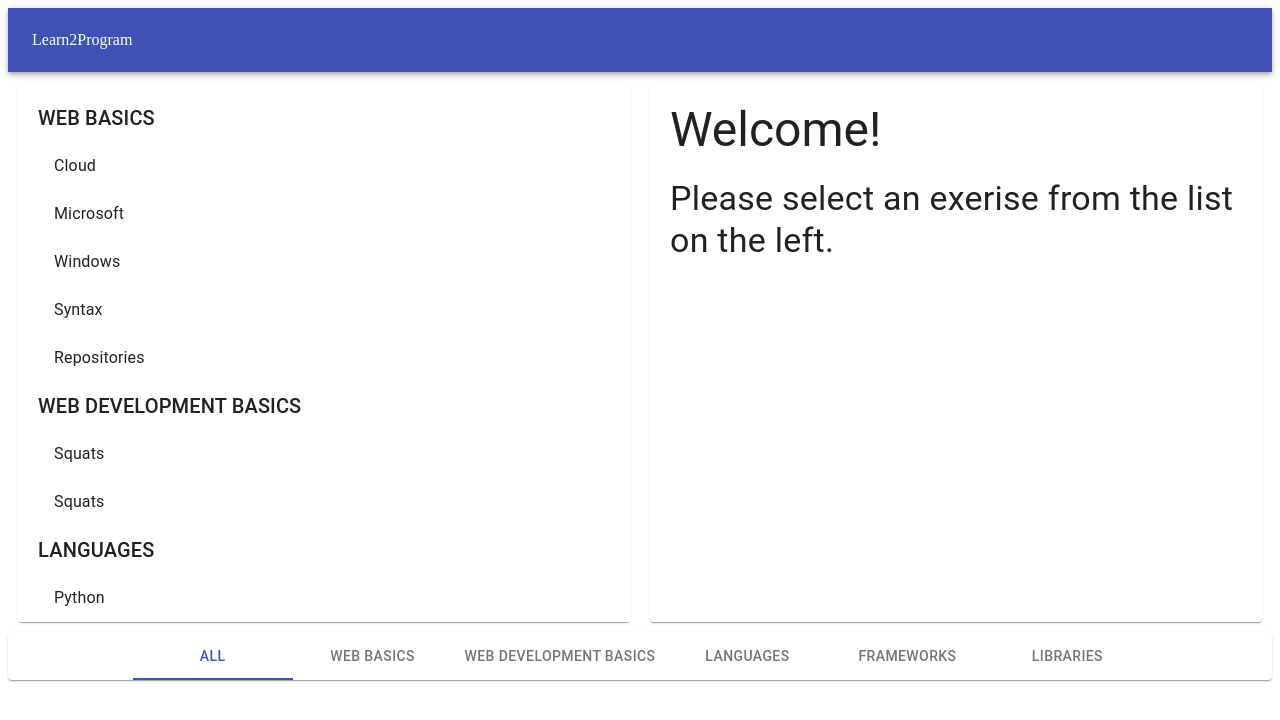
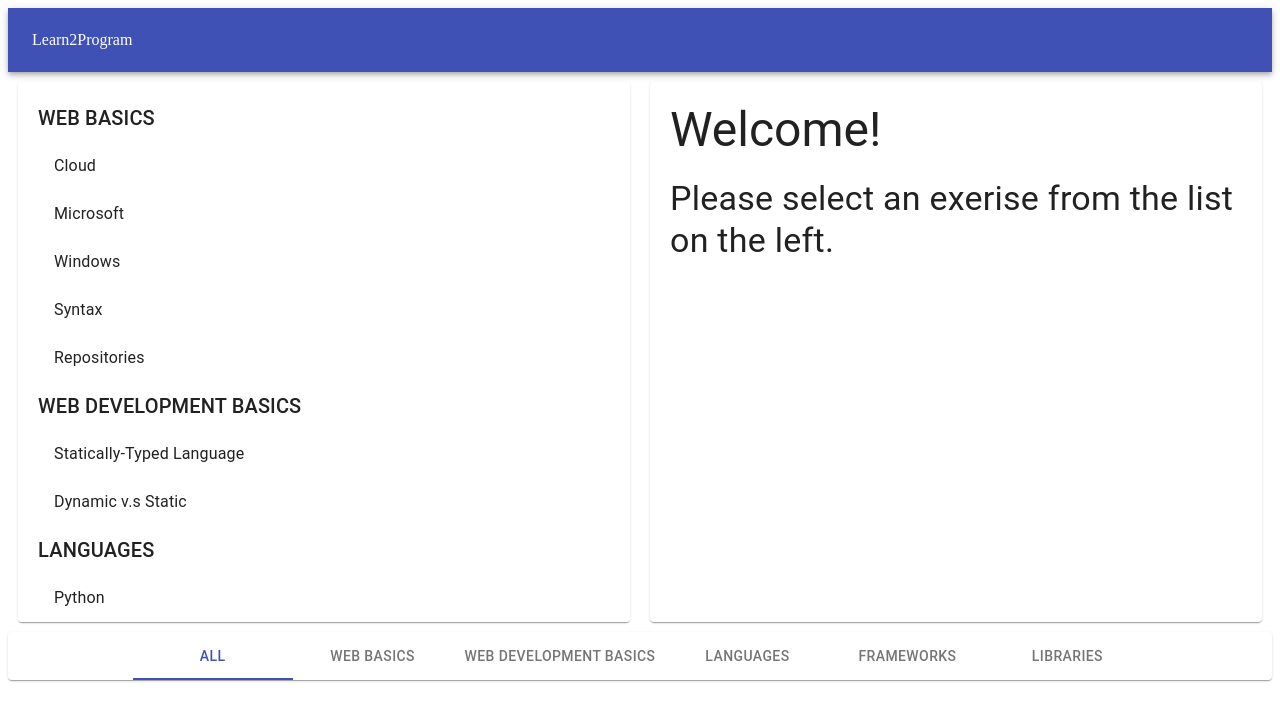
Before and after one commit to kristina-arezina/terms-2-program, a React (Create React App) app: page / in a window 1280 px wide. Shown: the top 720 px of the page. Built offline with nearby package versions, Linux system fonts and the light colour scheme.

Commit message:
created my own spin off wiht the data that I want

```diff
--- a/src/store.js
+++ b/src/store.js
@@ -11,14 +11,14 @@ export const exercises = [
         muscles: 'web basics'
     },
     {
-        id: 'squats',
-        title: 'Squats',
+        id: 'statically-typed-language',
+        title: 'Statically-Typed Language',
         description: 'Legs exercise...',
         muscles: 'web development basics'
     },
     {
-        id: 'squats',
-        title: 'Squats',
+        id: 'dynamic v.s static',
+        title: 'Dynamic v.s Static',
         description: 'Legs exercise...',
         muscles: 'web development basics'
     },
@@ -29,14 +29,14 @@ export const exercises = [
         muscles: 'languages'
     },
     {
-        id: 'overhead-press',
-        title: 'Overhead Press',
+        id: 'angular',
+        title: 'Angular',
         description: 'Delts exercise...',
         muscles: 'frameworks'
     },
     {
-        id: 'dips',
-        title: 'Dips',
+        id: 'vue',
+        title: 'Vue',
         description: 'Triceps exercise...',
         muscles: 'frameworks'
     },
@@ -53,21 +53,9 @@ export const exercises = [
         muscles: 'languages'
     },
     {
-        id: 'deadlifts',
-        title: 'Deadlifts',
+        id: 'react',
+        title: 'React',
         description: 'Back and leg exercise...',
-        muscles: 'libraries'
-    },
-    {
-        id: 'squats',
-        title: 'Squats',
-        description: 'Legs exercise...',
-        muscles: 'libraries'
-    },
-    {
-        id: 'squats',
-        title: 'Squats',
-        description: 'Legs exercise...',
         muscles: 'libraries'
     },
     {
```
